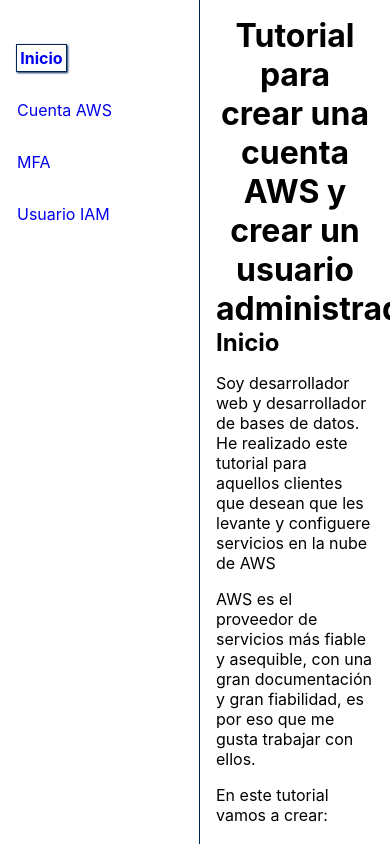
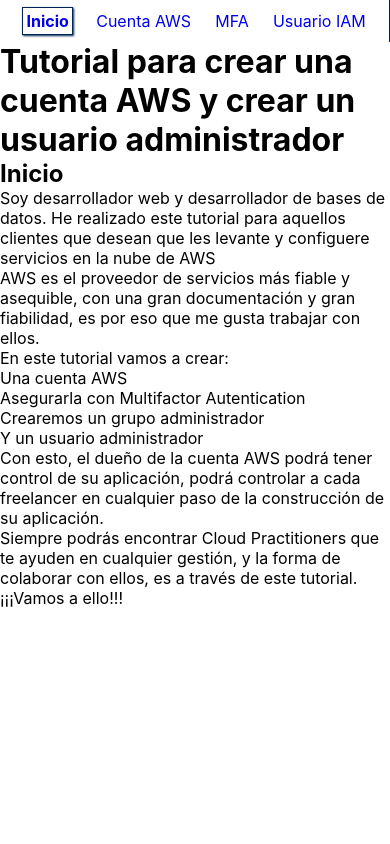
Before and after one commit to josejaviersanahuja/aws-account-iam-tutorial, a React (Vite) app: page /inicio in a window 390 px wide. Built offline with nearby package versions, Linux system fonts and the light colour scheme.

Commit message:
responsive design

```diff
--- a/src/index.css
+++ b/src/index.css
@@ -16,47 +16,15 @@
 /*
     MIXINS PARA RESPONSIVENESS
 */
-h1 {
-  text-align: center;
-}
-
-main {
-  display: flex;
-}
-main > div {
-  height: 100vh;
-  overflow-y: scroll;
-  padding: 1rem;
-}
-main > div > div {
-  display: flex;
-  flex-direction: column;
-}
-main nav > ul {
-  min-height: 100vh;
+nav > ul {
   border-right: 1px solid #002454;
   display: flex;
-  flex-direction: column;
-  padding: 1rem;
+  padding: 0.7rem;
   list-style-type: none;
-  min-width: 200px;
+  min-width: 140px;
 }
-main nav > ul li {
-  margin-top: 2rem;
-}
-main p {
-  margin-top: 1rem;
-}
-main div > ol {
-  margin-top: 1rem;
-}
-main div > ol > li {
-  margin-left: 2rem;
-}
-main div img {
-  max-width: 500px;
-  align-self: center;
-  margin-top: 0.5rem;
+nav > ul li {
+  margin: auto;
 }
 
 .link__active {
@@ -73,4 +41,52 @@
   border: 1px solid transparent;
 }
 
+@media screen and (min-width: 500px) {
+  h1 {
+    text-align: center;
+  }
+  main {
+    display: flex;
+  }
+  main > div {
+    height: 100vh;
+    overflow-y: scroll;
+    padding: 1rem;
+  }
+  main > div > div {
+    display: flex;
+    flex-direction: column;
+  }
+  main nav > ul {
+    min-height: 100vh;
+    flex-direction: column;
+    min-width: 140px;
+  }
+  main nav > ul li {
+    margin: 2rem 0 0 0;
+  }
+  main p {
+    margin-top: 1rem;
+  }
+  main div > ol {
+    margin-top: 1rem;
+  }
+  main div > ol > li {
+    margin-left: 2rem;
+  }
+  main div img {
+    max-width: 360px;
+    align-self: center;
+    margin-top: 0.5rem;
+  }
+}
+@media screen and (min-width: 768px) {
+  main nav > ul {
+    min-width: 200px;
+  }
+  main div img {
+    max-width: 500px;
+  }
+}
+
 /*# sourceMappingURL=index.css.map */
--- a/src/styles/index.scss
+++ b/src/styles/index.scss
@@ -2,50 +2,16 @@
 //@use './components/' as *;
 //@use './pages/' as *;
 
-h1 {
-  text-align: center;
-}
+nav>ul {
+  border-right: 1px solid $primeColor;
+  display: flex;
+  //flex-direction: column;
+  padding: .7rem;
+  list-style-type: none;
+  min-width: 140px;
 
-main {
-  display: flex;
-  &>div{
-    height: 100vh;
-    overflow-y: scroll;
-    padding: 1rem;
-    &>div {
-      display: flex;
-      flex-direction: column;
-    }
-  }
-  & nav>ul {
-    min-height: 100vh;
-    border-right: 1px solid $primeColor;
-    display: flex;
-    flex-direction: column;
-    padding: 1rem;
-    list-style-type: none;
-    min-width: 200px;
-    & li {
-      margin-top: 2rem;
-    }
-  }
-
-  p {
-    margin-top: 1rem;
-  }
-
-  & div>ol {
-    margin-top: 1rem;
-
-    &>li {
-      margin-left: 2rem;
-
-    }
-  }
-  & div img {
-    max-width: 500px;
-    align-self: center;
-    margin-top: .5rem;
+  & li {
+    margin: auto;
   }
 }
 
@@ -62,3 +28,65 @@
   font-weight: 400;
   border: 1px solid transparent;
 }
+
+@include media-s {
+  h1 {
+    text-align: center;
+  }
+
+  main {
+    display: flex;
+
+    &>div {
+      height: 100vh;
+      overflow-y: scroll;
+      padding: 1rem;
+
+      &>div {
+        display: flex;
+        flex-direction: column;
+      }
+    }
+
+    & nav>ul {
+      min-height: 100vh;
+      flex-direction: column;
+      min-width: 140px;
+
+      & li {
+        margin: 2rem 0 0 0;
+      }
+    }
+
+    p {
+      margin-top: 1rem;
+    }
+
+    & div>ol {
+      margin-top: 1rem;
+
+      &>li {
+        margin-left: 2rem;
+
+      }
+    }
+
+    & div img {
+      max-width: 360px;
+      align-self: center;
+      margin-top: .5rem;
+    }
+  }
+}
+
+@include media-m {
+  main {
+    & nav>ul {
+      min-width: 200px;
+    }
+
+    & div img {
+      max-width: 500px;
+    }
+  }
+}
```
Also changed, not shown: 1 other file (tests, documents, lock files or other folders).
